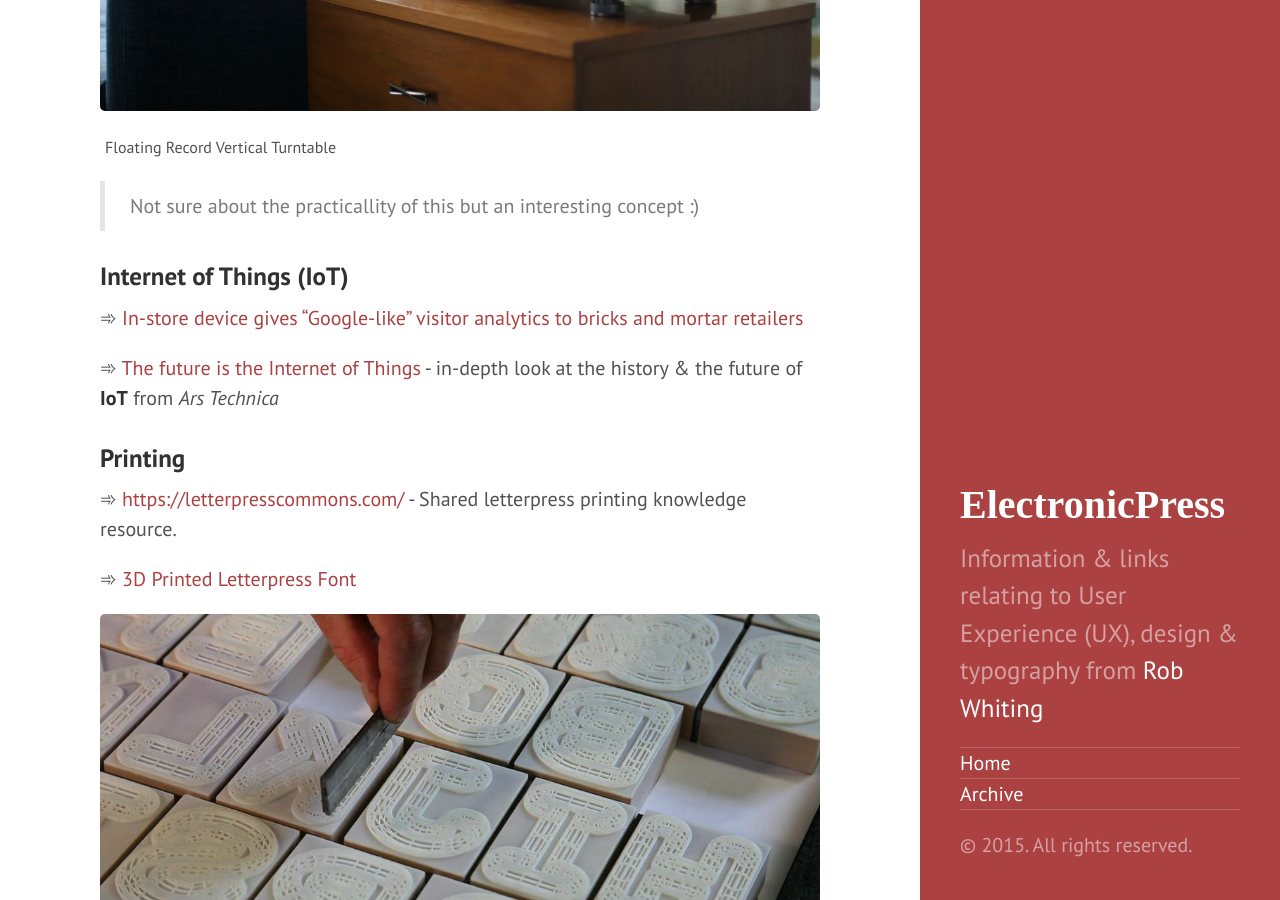
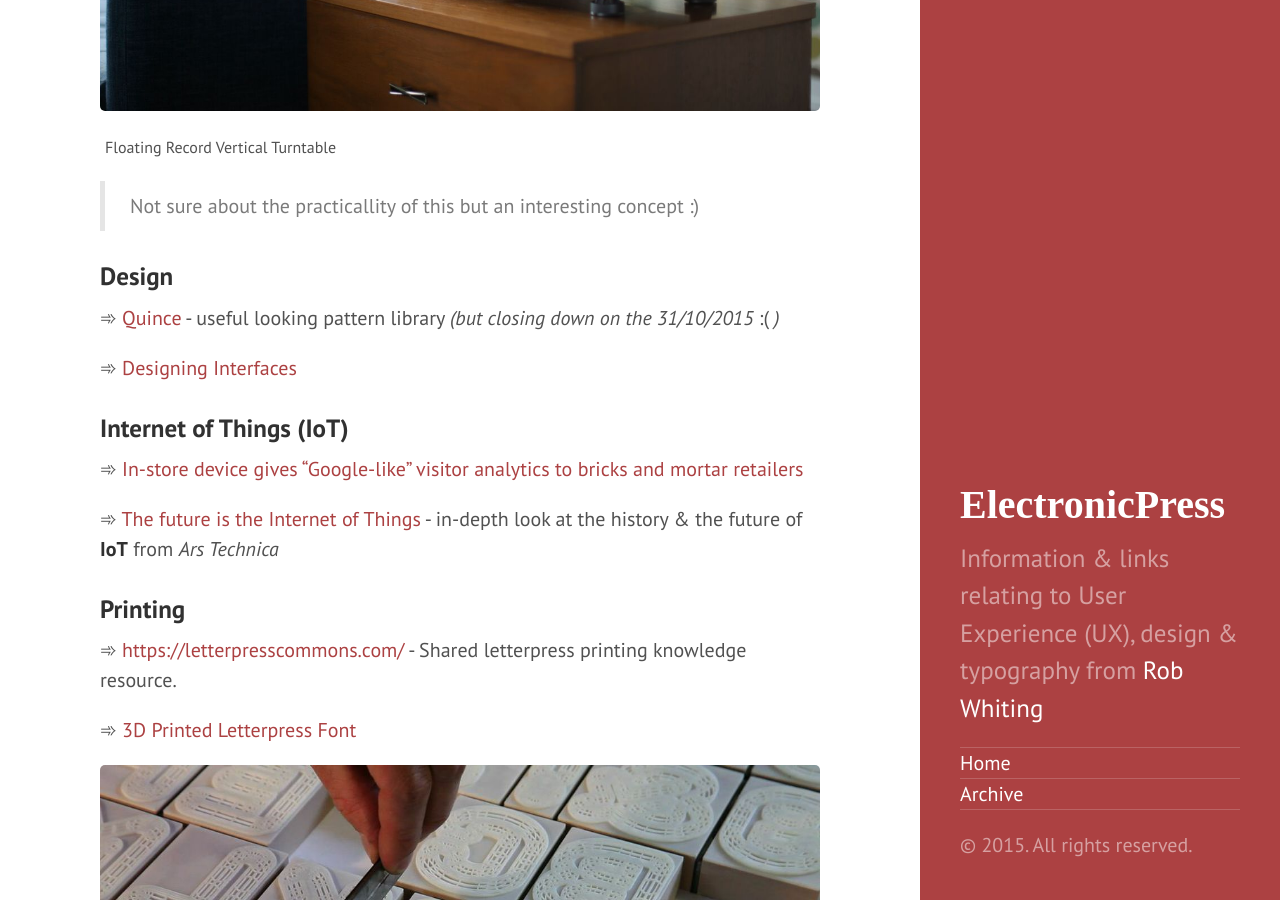
Before and after one commit to whitingx/whitingx.github.io, a Jekyll site: the page built from _posts/2015-10-29-journal-v1-i2.md, in a window 1280 px wide and 900 px high, scrolled down 820 px. Built offline with Jekyll 4.4.1, drawn with Linux system fonts in a browser that asks for light colours; some web fonts are replaced; comment, search, counter and statistics services are not loaded.

Commit message:
update journal v1.2

```diff
--- a/_posts/2015-10-29-journal-v1-i2.md
+++ b/_posts/2015-10-29-journal-v1-i2.md
@@ -14,6 +14,12 @@ Welcome to _Volume 1 Issue 2_ of the **ElectronicPress Journal**, a round up of
 <span class="blog-image-caption">Floating Record Vertical Turntable</span>
 
 > Not sure about the practicallity of this but an interesting concept :)
+
+### Design
+
+➾ [Quince](https://quince.infragistics.com/html/Home.aspx) - useful looking pattern library _(but closing down on the 31/10/2015_ :( _)_
+
+➾ [Designing Interfaces](http://designinginterfaces.com/)
 
 ### Internet of Things (IoT)
 
```
